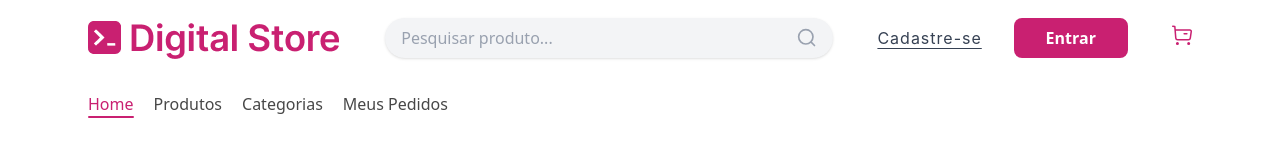
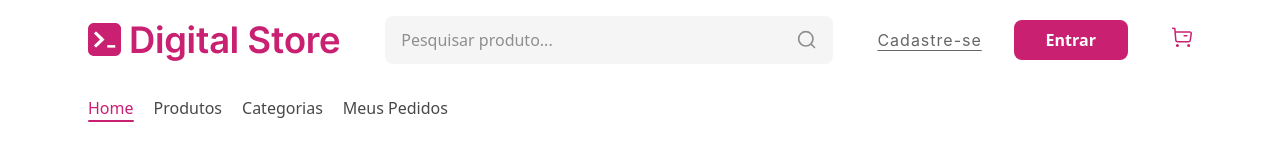
Before and after one commit to Markus328/digital-store, a React (Vite) app: page / in a window 1280 px wide. Shown: the top 160 px of the page. Built offline with nearby package versions, Linux system fonts and the light colour scheme.

Commit message:
Modifica mais as cores do header para variaveis

```diff
--- a/src/components/Header.jsx
+++ b/src/components/Header.jsx
@@ -12,15 +12,15 @@ const Header = () => {
             <img src={Logo} alt="logo" />
           </div>
 
-          <div class="flex items-center bg-gray-100 rounded-full px-4 py-2 w-full max-w-md shadow-sm">
+          <div class="flex items-center bg-(--light-gray-3) rounded-[8px] px-4 py-3 w-full max-w-md">
             <input
               type="text"
               placeholder="Pesquisar produto..."
-              class="  flex-grow bg-transparent focus:outline-none text-gray-700 placeholder-gray-400"
+              class="  flex-grow bg-transparent focus:outline-none text-(--dark-gray) placeholder-(--light-gray)"
             />
             <svg
               xmlns="http://www.w3.org/2000/svg"
-              class="h-5 w-5 text-gray-400 cursor-pointer"
+              class="h-5 w-5 text-(--light-gray) cursor-pointer"
               fill="none"
               viewBox="0 0 24 24"
               stroke="currentColor "
@@ -37,10 +37,10 @@ const Header = () => {
           <div className="flex gap-8 ">
             {/* link para a página de cadastre-se */}
             {/* link para a página de logar*/}
-            <button class=" cursor-pointer text-[16px] font-normal font-['Inter'] text-gray-700 underline underline-offset-4 decoration-1 tracking-[1.00px] text-base leading-7 hover:text-gray-900 transition-colors duration-200">
+            <button class=" cursor-pointer text-base font-normal font-['Inter'] text-(--dark-gray-3) underline underline-offset-4 decoration-1 tracking-[1.00px] leading-7 hover:text-(--dark-gray-2) transition-colors duration-200">
               Cadastre-se
             </button>
-            <button class=" cursor-pointer w-[114px] h-[40px] bg-(--primary) text-white rounded-lg font-semibold hover:bg-(--light-primary) transition-colors duration-200">
+            <button class=" cursor-pointer w-[114px] h-[40px] bg-(--primary) text-(--white) rounded-lg font-semibold hover:bg-(--light-primary) transition-colors duration-200">
               Entrar
             </button>
           </div>
```
